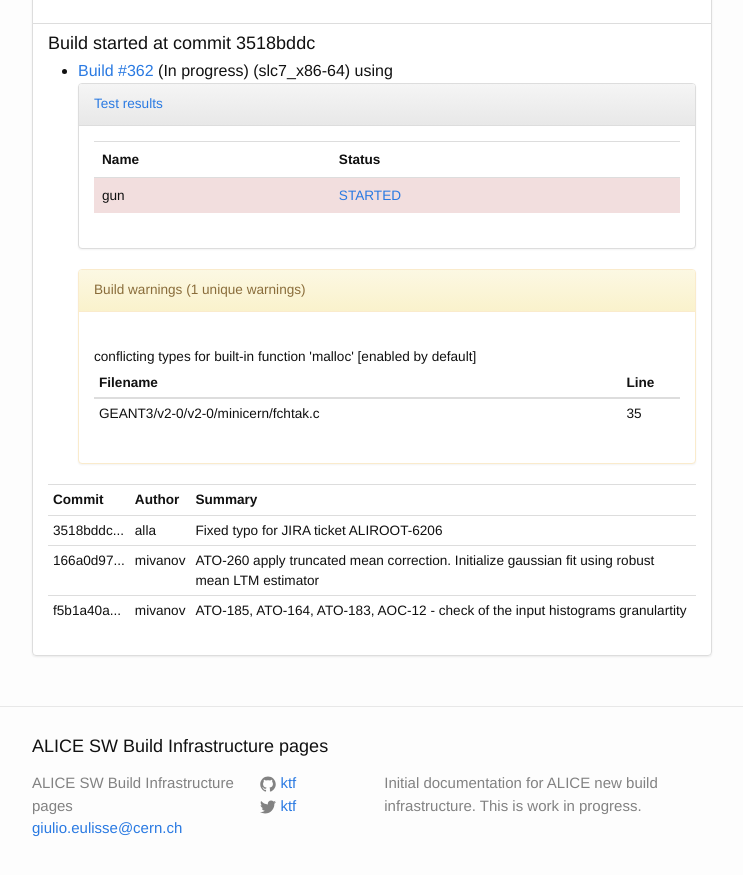
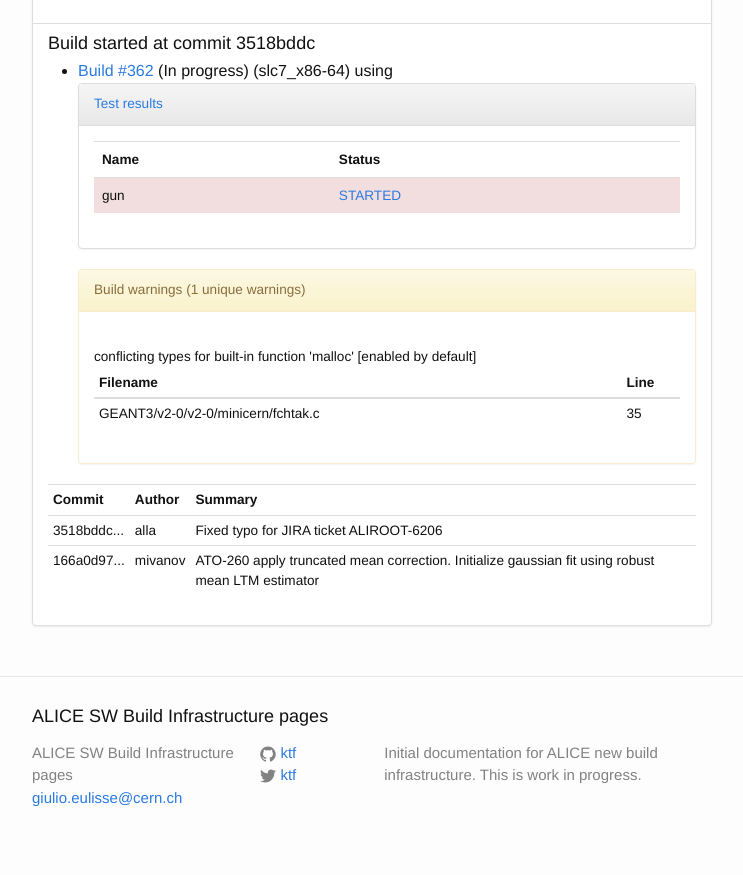
Before and after one commit to alisw/alisw.github.io, a Jekyll site: the page built from index.html, in a window 1280 px wide and 900 px high, scrolled down 169510 px. Shown: the top 875 px of the window, without its empty margins (268-1011 px from the left). Built offline with Jekyll 4.4.1, drawn with Linux system fonts in a browser that asks for light colours; nearby versions of some CDN libraries.

Commit message:
Updated results.

```diff
--- a/_data/commits-aliroot-master.yaml
+++ b/_data/commits-aliroot-master.yaml
@@ -123,8 +123,3 @@
  message: >-
     ATO-260 apply truncated mean correction. Initialize gaussian fit using robust mean LTM estimator
  author: !!str mivanov
--
- commit: "f5b1a40a2e305df02656a6e187cdf80446cf52f1"
- message: >-
-     ATO-185, ATO-164, ATO-183, AOC-12 - check of the input histograms granulartity
- author: !!str mivanov
```
